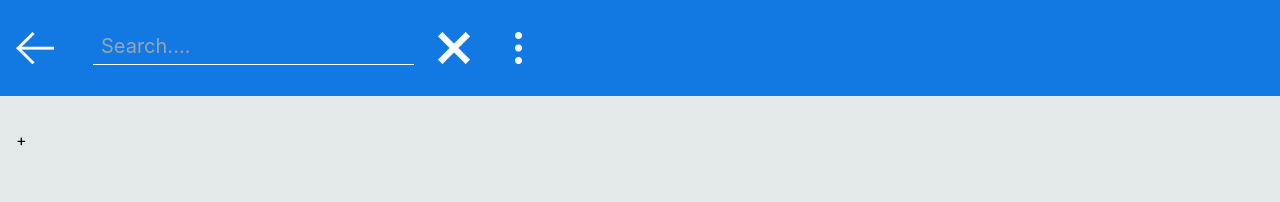
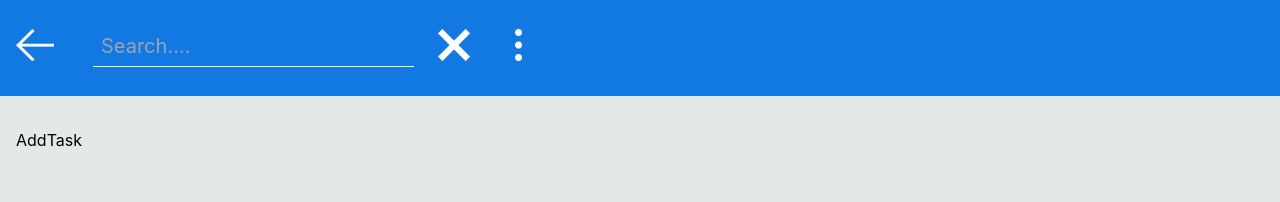
Before and after one commit to Rafterminador/React, a React (Create React App) app in the folder Curso de Introducción a React.js/ejercicios/: page /create/task in a window 1280 px wide. Shown: the top 202 px of the page. Built offline with nearby package versions, Linux system fonts and the light colour scheme; what react-native would draw is missing.

Commit message:
Redireccionando al crear mas tareas y al dar click al boton de regresar

```diff
--- a/Curso de Introducción a React.js/ejercicios/package.json
+++ b/Curso de Introducción a React.js/ejercicios/package.json
@@ -12,6 +12,7 @@
     "react-native-web": "^0.18.7",
     "react-router-dom": "^6.3.0",
     "react-scripts": "5.0.1",
+    "react-uuid": "^1.0.2",
     "web-vitals": "^2.1.4"
   },
   "scripts": {
--- a/Curso de Introducción a React.js/ejercicios/src/App.js
+++ b/Curso de Introducción a React.js/ejercicios/src/App.js
@@ -1,10 +1,10 @@
-import { CreateTodoButton } from "./components/CreateTodoButton"
 import { TodoSearch } from "./components/TodoSearch"
 import { TodoCounter } from "./components/TodoCounter"
 import { TodoItem } from "./components/TodoItem"
 import { Navbar } from "./components/Navbar"
 import { TaskList } from "./pages/TaskList"
 import { HomePage } from "./pages/HomePage"
+import { AddTask } from "./pages/AddTask"
 import { BrowserRouter, Route, Routes } from 'react-router-dom';
 console.reportErrorsAsExceptions = false;
 const todos = [
@@ -17,18 +17,18 @@ const todos = [
 function App() {
   return (
     <div className='content pb-16'>
-      <Navbar />
-      <div className="pt-8 px-4">
-        <BrowserRouter>
+      <BrowserRouter>
+        <Navbar />
+        <div className="pt-8 px-4">
           <Routes>
             <Route path='/' element={<HomePage />} />
             <Route path='/tasks' element={<TaskList data={todos} />} />
             <Route path='/counter' element={<TodoCounter />} />
             <Route path='/search' element={<TodoSearch />} />
-            <Route path='/create/task' element={<CreateTodoButton />} />
+            <Route path='/create/task' element={<AddTask />} />
           </Routes>
-        </BrowserRouter>
-      </div>
+        </div>
+      </BrowserRouter>
     </div>
   );
 }
--- a/Curso de Introducción a React.js/ejercicios/src/components/CreateTodoButton.jsx
+++ /dev/null
@@ -1,9 +0,0 @@
-import React from 'react'
-
-const CreateTodoButton = () => {
-    return (
-        <button>+</button>
-    )
-}
-
-export { CreateTodoButton }
--- a/Curso de Introducción a React.js/ejercicios/src/components/SearchBar.jsx
+++ b/Curso de Introducción a React.js/ejercicios/src/components/SearchBar.jsx
@@ -2,12 +2,19 @@ import React from 'react'
 import arrowLeft from "../assets/images/arrow-left.png"
 import moreOptions from "../assets/images/more-options.png"
 import close from "../assets/images/close.png"
+import { useNavigate } from 'react-router-dom'
 
 const SearchBar = () => {
+    const navigate = useNavigate()
+    const handleClick = () => {
+        navigate(-1)
+    }
     return (
         <div className='grid grid-cols-8 mx-4 gap-4'>
             <div>
-                <img src={arrowLeft} alt="arrow to return to main menu" className="icons" />
+                <button onClick={handleClick}>
+                    <img src={arrowLeft} alt="arrow to return to main menu" className="icons" />
+                </button>
             </div>
             <input placeholder='Search.... ' className='col-span-5 navbar-search-bar ml-2' />
             <div>
--- /dev/null
+++ b/Curso de Introducción a React.js/ejercicios/src/pages/AddTask.jsx
@@ -0,0 +1,9 @@
+import React from 'react'
+
+const AddTask = () => {
+    return (
+        <div>AddTask</div>
+    )
+}
+
+export { AddTask }
--- a/Curso de Introducción a React.js/ejercicios/src/pages/TaskList.jsx
+++ b/Curso de Introducción a React.js/ejercicios/src/pages/TaskList.jsx
@@ -1,6 +1,9 @@
 import React from 'react'
 import { TodoItem } from "../components/TodoItem"
 import Add from "../assets/images/Add.png"
+import uuid from 'react-uuid'
+import { Link } from 'react-router-dom'
+
 class TaskList extends React.Component {
     constructor(props) {
         super(props)
@@ -64,13 +67,15 @@ class TaskList extends React.Component {
                         <PinContext.Provider
                             value={{ sortPin, taskCompleted }}>
                             {todos.map(todo => (
-                                <TodoItem key={todo.text} data={todo} />
+                                <TodoItem key={uuid()} data={todo} />
                             ))}
                         </PinContext.Provider>
                     </ul>
                 </section>
                 <div className='flex justify-end'>
-                    <img src={Add} className="h-16 fixed bottom-4" alt="Add task" />
+                    <Link to="/create/task" className='fixed bottom-4'>
+                        <img src={Add} className="h-16" alt="Add task" />
+                    </Link>
                 </div>
             </div>
         )
```
Also changed, not shown: 1 other file (tests, documents, lock files or other folders).
